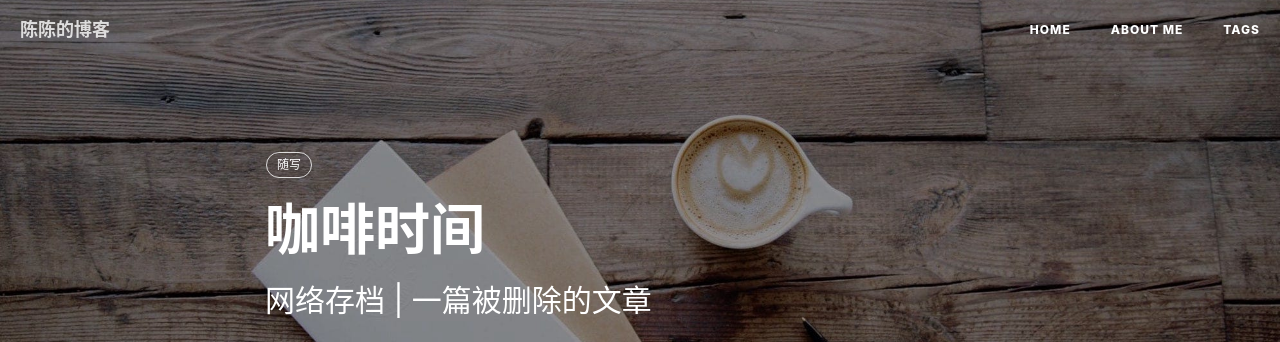
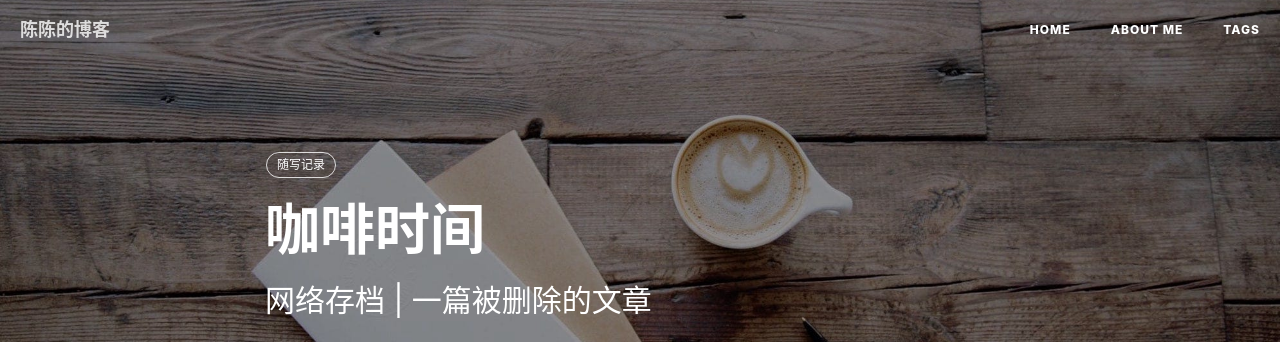
Before and after one commit to chensong212/chensong212.github.io, a Jekyll site: the page built from _posts/2019-12-27-essays.md, in a window 1280 px wide and 900 px high. Shown: the top 342 px of the window. Built offline with Jekyll 4.4.1, drawn with Linux system fonts in a browser that asks for light colours; nearby versions of some CDN libraries; comment, search, counter and statistics services are not loaded.

Commit message:
Update 2019-12-27-essays.md

```diff
--- a/_posts/2019-12-27-essays.md
+++ b/_posts/2019-12-27-essays.md
@@ -7,7 +7,7 @@ author:     陈陈
 header-img: "img/post-bg-coffee.jpeg"
 catalog: true
 tags:
-    - 随写
+    - 随写记录
 ---
 
 
```
